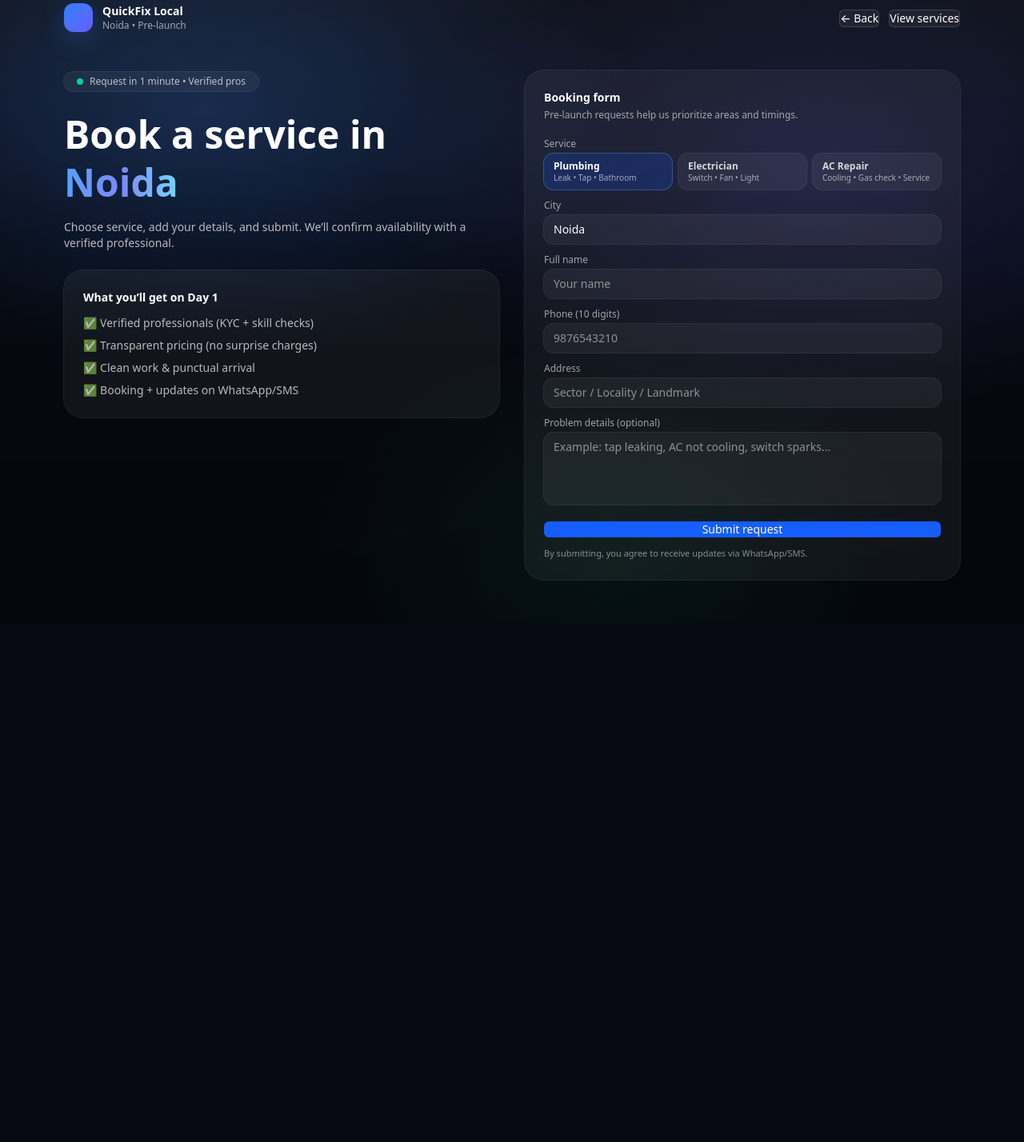
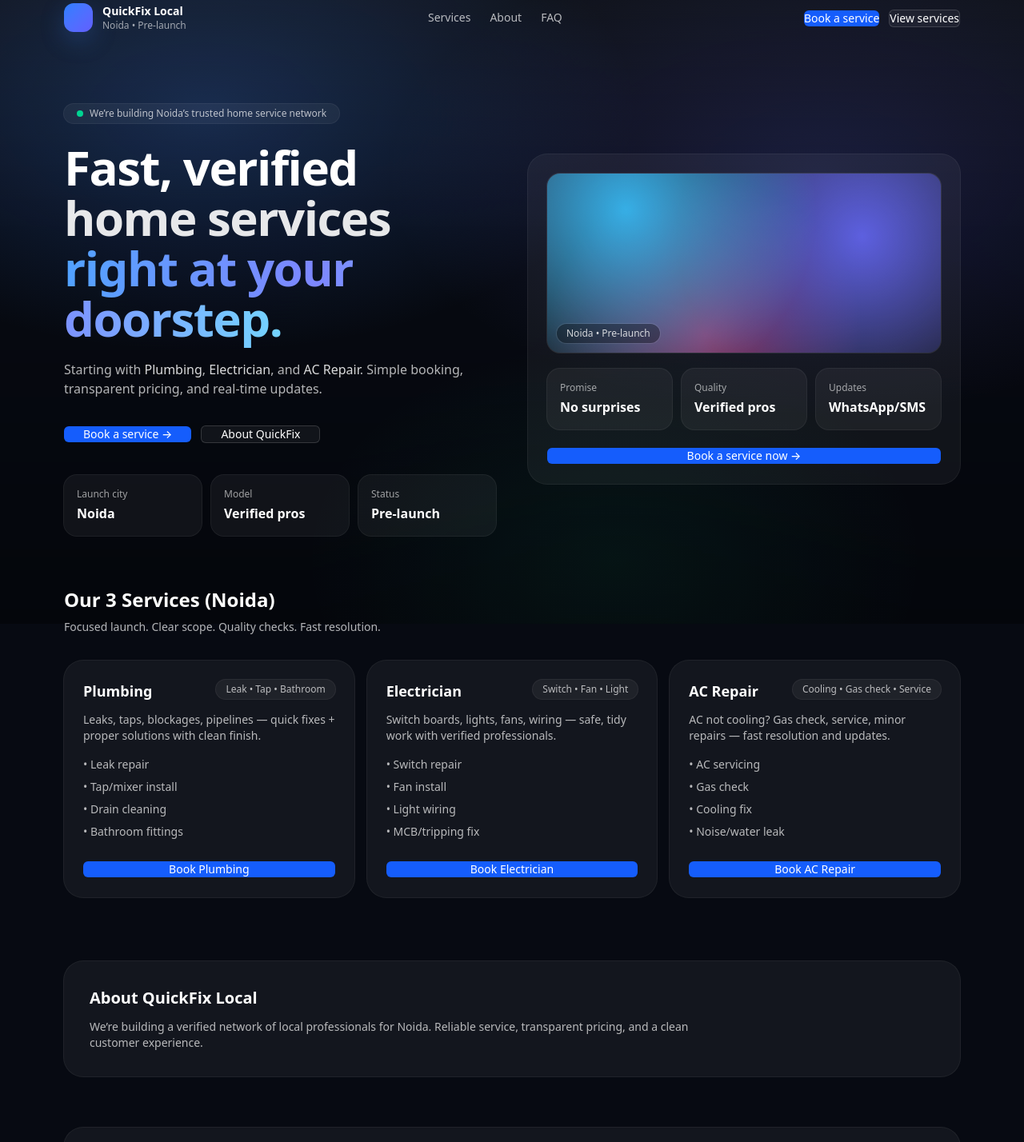
Before and after one commit to adarsh39565-hue/quickfixlocal, a Next.js app: page / in a window 1280 px wide. Shown: the part 20-1448 px from the top of the page at 80% size. Before the commit the page ends 825 px from the top, so only its background shows below. Built offline with nearby package versions, Linux system fonts and the light colour scheme.

Commit message:
Update page.tsx

```diff
--- a/app/page.tsx
+++ b/app/page.tsx
@@ -1,92 +1,40 @@
-"use client";
-
 import Link from "next/link";
-import { useMemo, useState } from "react";
-import { useRouter } from "next/navigation";
 import { Button } from "@/components/ui/button";
 
-type ServiceKey = "plumbing" | "electrician" | "ac-repair";
-
-const serviceOptions: { key: ServiceKey; label: string; sub: string }[] = [
-  { key: "plumbing", label: "Plumbing", sub: "Leak • Tap • Bathroom" },
-  { key: "electrician", label: "Electrician", sub: "Switch • Fan • Light" },
-  { key: "ac-repair", label: "AC Repair", sub: "Cooling • Gas check • Service" },
+const services = [
+  {
+    title: "Plumbing",
+    tag: "Leak • Tap • Bathroom",
+    desc:
+      "Leaks, taps, blockages, pipelines — quick fixes + proper solutions with clean finish.",
+    points: ["Leak repair", "Tap/mixer install", "Drain cleaning", "Bathroom fittings"],
+  },
+  {
+    title: "Electrician",
+    tag: "Switch • Fan • Light",
+    desc:
+      "Switch boards, lights, fans, wiring — safe, tidy work with verified professionals.",
+    points: ["Switch repair", "Fan install", "Light wiring", "MCB/tripping fix"],
+  },
+  {
+    title: "AC Repair",
+    tag: "Cooling • Gas check • Service",
+    desc:
+      "AC not cooling? Gas check, service, minor repairs — fast resolution and updates.",
+    points: ["AC servicing", "Gas check", "Cooling fix", "Noise/water leak"],
+  },
 ];
 
-function isValidPhone(phone: string) {
-  const p = phone.replace(/\D/g, "");
-  return p.length === 10;
-}
-
-export default function BookPage() {
-  const router = useRouter();
-
-  const [service, setService] = useState<ServiceKey>("plumbing");
-  const [city, setCity] = useState("Noida");
-  const [name, setName] = useState("");
-  const [phone, setPhone] = useState("");
-  const [address, setAddress] = useState("");
-  const [notes, setNotes] = useState("");
-  const [loading, setLoading] = useState(false);
-  const [errorMsg, setErrorMsg] = useState<string | null>(null);
-
-  const selectedServiceLabel = useMemo(() => {
-    const s = serviceOptions.find((x) => x.key === service);
-    return s?.label ?? "Service";
-  }, [service]);
-
-  async function submitBooking() {
-    setErrorMsg(null);
-
-    if (!name.trim()) return setErrorMsg("Please enter your name.");
-    if (!isValidPhone(phone)) return setErrorMsg("Please enter a valid 10-digit phone number.");
-    if (!address.trim()) return setErrorMsg("Please enter your address.");
-
-    setLoading(true);
-    try {
-      const res = await fetch("/api/book", {
-        method: "POST",
-        headers: { "Content-Type": "application/json" },
-        body: JSON.stringify({
-          service,
-          city,
-          name: name.trim(),
-          phone: phone.replace(/\D/g, ""),
-          address: address.trim(),
-          notes: notes.trim(),
-          source: "book-page",
-        }),
-      });
-
-      if (!res.ok) {
-        const text = await res.text().catch(() => "");
-        throw new Error(text || "Booking API failed. Please try again.");
-      }
-
-      const qp = new URLSearchParams({
-        service: selectedServiceLabel,
-        city,
-        phone: phone.replace(/\D/g, ""),
-        name: name.trim(),
-      });
-
-      router.push(`/book/confirm?${qp.toString()}`);
-    } catch (e: any) {
-      setErrorMsg(e?.message || "Something went wrong. Try again.");
-    } finally {
-      setLoading(false);
-    }
-  }
-
+export default function Home() {
   return (
     <main className="min-h-screen bg-[#070A12] text-white">
-      {/* background */}
+      {/* Deep gradient background */}
       <div className="pointer-events-none fixed inset-0">
         <div className="absolute inset-0 bg-[radial-gradient(900px_500px_at_20%_20%,rgba(59,130,246,0.25),transparent_60%),radial-gradient(900px_500px_at_80%_30%,rgba(99,102,241,0.18),transparent_60%),radial-gradient(700px_500px_at_60%_90%,rgba(16,185,129,0.10),transparent_55%)]" />
         <div className="absolute inset-0 bg-[linear-gradient(to_bottom,rgba(255,255,255,0.04),transparent_40%,rgba(0,0,0,0.35))]" />
       </div>
 
-      {/* header */}
+      {/* NAVBAR */}
       <header className="relative z-10 mx-auto flex max-w-6xl items-center justify-between px-4 py-6">
         <Link href="/" className="flex items-center gap-3">
           <div className="h-9 w-9 rounded-xl bg-gradient-to-br from-blue-500 to-indigo-500 shadow-[0_10px_30px_rgba(59,130,246,0.25)]" />
@@ -96,158 +44,192 @@ export default function BookPage() {
           </div>
         </Link>
 
+        <nav className="hidden items-center gap-6 text-sm text-white/70 md:flex">
+          <a href="#services" className="hover:text-white">Services</a>
+          <a href="#about" className="hover:text-white">About</a>
+          <a href="#faq" className="hover:text-white">FAQ</a>
+        </nav>
+
         <div className="flex items-center gap-3">
-          <Link href="/">
-            <Button className="border border-white/15 bg-white/5 text-white hover:bg-white/10">
-              ← Back
+          <Link href="/book">
+            <Button className="bg-blue-600 text-white hover:bg-blue-500">
+              Book a service
             </Button>
           </Link>
-          <Link href="/#services">
+
+          <a href="#services">
             <Button className="border border-white/15 bg-white/5 text-white hover:bg-white/10">
               View services
             </Button>
-          </Link>
+          </a>
         </div>
       </header>
 
-      {/* content */}
-      <section className="relative z-10 mx-auto max-w-6xl px-4 pb-20 pt-6">
-        <div className="grid gap-8 md:grid-cols-2">
-          {/* left intro */}
+      {/* HERO */}
+      <section className="relative z-10 mx-auto max-w-6xl px-4 py-10 md:py-16">
+        <div className="grid items-center gap-10 md:grid-cols-2">
           <div>
             <div className="inline-flex items-center gap-2 rounded-full bg-white/5 px-4 py-1 text-xs text-white/70 ring-1 ring-white/10">
               <span className="h-2 w-2 rounded-full bg-emerald-400" />
-              Request in 1 minute • Verified pros
+              We’re building Noida’s trusted home service network
             </div>
 
-            <h1 className="mt-6 text-3xl font-extrabold leading-tight md:text-5xl">
-              Book a service in{" "}
+            <h1 className="mt-6 text-4xl font-extrabold leading-[1.05] tracking-tight md:text-6xl">
+              Fast, verified{" "}
+              <span className="text-white/90">home services</span>
+              <br />
               <span className="bg-gradient-to-r from-blue-400 via-indigo-400 to-sky-300 bg-clip-text text-transparent">
-                Noida
+                right at your doorstep.
               </span>
             </h1>
 
-            <p className="mt-4 text-sm text-white/70 max-w-xl">
-              Choose service, add your details, and submit. We’ll confirm availability with a verified professional.
+            <p className="mt-5 max-w-xl text-base text-white/70">
+              Starting with <span className="text-white/85">Plumbing</span>,{" "}
+              <span className="text-white/85">Electrician</span>, and{" "}
+              <span className="text-white/85">AC Repair</span>. Simple booking,
+              transparent pricing, and real-time updates.
             </p>
 
-            <div className="mt-6 rounded-3xl bg-white/5 p-6 ring-1 ring-white/10">
-              <div className="text-sm font-semibold">What you’ll get on Day 1</div>
-              <ul className="mt-3 space-y-2 text-sm text-white/70">
-                <li>✅ Verified professionals (KYC + skill checks)</li>
-                <li>✅ Transparent pricing (no surprise charges)</li>
-                <li>✅ Clean work & punctual arrival</li>
-                <li>✅ Booking + updates on WhatsApp/SMS</li>
-              </ul>
+            <div className="mt-8 flex flex-wrap gap-3">
+              <Link href="/book">
+                <Button className="bg-blue-600 text-white hover:bg-blue-500 px-6">
+                  Book a service →
+                </Button>
+              </Link>
+
+              <a href="#about">
+                <Button className="border border-white/15 bg-white/5 text-white hover:bg-white/10 px-6">
+                  About QuickFix
+                </Button>
+              </a>
+            </div>
+
+            <div className="mt-10 grid gap-3 sm:grid-cols-3">
+              <div className="rounded-2xl bg-white/5 p-4 ring-1 ring-white/10">
+                <div className="text-xs text-white/60">Launch city</div>
+                <div className="mt-1 font-semibold">Noida</div>
+              </div>
+              <div className="rounded-2xl bg-white/5 p-4 ring-1 ring-white/10">
+                <div className="text-xs text-white/60">Model</div>
+                <div className="mt-1 font-semibold">Verified pros</div>
+              </div>
+              <div className="rounded-2xl bg-white/5 p-4 ring-1 ring-white/10">
+                <div className="text-xs text-white/60">Status</div>
+                <div className="mt-1 font-semibold">Pre-launch</div>
+              </div>
             </div>
           </div>
 
-          {/* right form */}
+          {/* RIGHT hero visual (no form) */}
           <div className="rounded-3xl bg-white/5 p-6 ring-1 ring-white/10">
-            <div className="text-sm font-semibold">Booking form</div>
-            <p className="mt-1 text-xs text-white/60">
-              Pre-launch requests help us prioritize areas and timings.
-            </p>
+            <div className="relative overflow-hidden rounded-2xl ring-1 ring-white/10">
+              <div className="h-56 bg-[radial-gradient(circle_at_20%_20%,rgba(56,189,248,0.9),transparent_55%),radial-gradient(circle_at_80%_35%,rgba(99,102,241,0.9),transparent_55%),radial-gradient(circle_at_40%_90%,rgba(236,72,153,0.55),transparent_55%),linear-gradient(135deg,rgba(255,255,255,0.06),rgba(255,255,255,0.02))]" />
+              <div className="absolute bottom-3 left-3 rounded-full bg-black/35 px-3 py-1 text-xs text-white/80 ring-1 ring-white/10">
+                Noida • Pre-launch
+              </div>
+            </div>
 
-            <div className="mt-5 space-y-3">
-              {/* Service select */}
-              <div>
-                <div className="text-xs text-white/60 mb-1">Service</div>
-                <div className="grid grid-cols-3 gap-2">
-                  {serviceOptions.map((opt) => {
-                    const active = opt.key === service;
-                    return (
-                      <button
-                        key={opt.key}
-                        type="button"
-                        onClick={() => setService(opt.key)}
-                        className={[
-                          "rounded-xl px-3 py-2 text-left text-xs ring-1 transition",
-                          active
-                            ? "bg-blue-600/20 ring-blue-400/40 text-white"
-                            : "bg-white/5 ring-white/10 text-white/80 hover:bg-white/10",
-                        ].join(" ")}
-                      >
-                        <div className="font-semibold">{opt.label}</div>
-                        <div className="text-[10px] text-white/60">{opt.sub}</div>
-                      </button>
-                    );
-                  })}
-                </div>
+            <div className="mt-5 grid gap-3 sm:grid-cols-3">
+              <div className="rounded-2xl bg-white/5 p-4 ring-1 ring-white/10">
+                <div className="text-xs text-white/60">Promise</div>
+                <div className="mt-1 font-semibold">No surprises</div>
               </div>
+              <div className="rounded-2xl bg-white/5 p-4 ring-1 ring-white/10">
+                <div className="text-xs text-white/60">Quality</div>
+                <div className="mt-1 font-semibold">Verified pros</div>
+              </div>
+              <div className="rounded-2xl bg-white/5 p-4 ring-1 ring-white/10">
+                <div className="text-xs text-white/60">Updates</div>
+                <div className="mt-1 font-semibold">WhatsApp/SMS</div>
+              </div>
+            </div>
 
-              <div>
-                <div className="text-xs text-white/60 mb-1">City</div>
-                <input
-                  value={city}
-                  onChange={(e) => setCity(e.target.value)}
-                  className="w-full rounded-xl bg-white/5 px-3 py-2 text-sm text-white outline-none ring-1 ring-white/10 focus:ring-blue-400/40"
-                  placeholder="Noida"
-                />
-              </div>
-
-              <div>
-                <div className="text-xs text-white/60 mb-1">Full name</div>
-                <input
-                  value={name}
-                  onChange={(e) => setName(e.target.value)}
-                  className="w-full rounded-xl bg-white/5 px-3 py-2 text-sm text-white outline-none ring-1 ring-white/10 focus:ring-blue-400/40"
-                  placeholder="Your name"
-                />
-              </div>
-
-              <div>
-                <div className="text-xs text-white/60 mb-1">Phone (10 digits)</div>
-                <input
-                  value={phone}
-                  onChange={(e) => setPhone(e.target.value)}
-                  className="w-full rounded-xl bg-white/5 px-3 py-2 text-sm text-white outline-none ring-1 ring-white/10 focus:ring-blue-400/40"
-                  placeholder="9876543210"
-                  inputMode="numeric"
-                />
-              </div>
-
-              <div>
-                <div className="text-xs text-white/60 mb-1">Address</div>
-                <input
-                  value={address}
-                  onChange={(e) => setAddress(e.target.value)}
-                  className="w-full rounded-xl bg-white/5 px-3 py-2 text-sm text-white outline-none ring-1 ring-white/10 focus:ring-blue-400/40"
-                  placeholder="Sector / Locality / Landmark"
-                />
-              </div>
-
-              <div>
-                <div className="text-xs text-white/60 mb-1">Problem details (optional)</div>
-                <textarea
-                  value={notes}
-                  onChange={(e) => setNotes(e.target.value)}
-                  className="min-h-[90px] w-full resize-none rounded-xl bg-white/5 px-3 py-2 text-sm text-white outline-none ring-1 ring-white/10 focus:ring-blue-400/40"
-                  placeholder="Example: tap leaking, AC not cooling, switch sparks..."
-                />
-              </div>
-
-              {errorMsg ? (
-                <div className="rounded-xl bg-red-500/10 px-3 py-2 text-xs text-red-200 ring-1 ring-red-400/20">
-                  {errorMsg}
-                </div>
-              ) : null}
-
-              <Button
-                onClick={submitBooking}
-                disabled={loading}
-                className="w-full bg-blue-600 text-white hover:bg-blue-500 disabled:opacity-60"
-              >
-                {loading ? "Submitting..." : "Submit request"}
-              </Button>
-
-              <div className="text-[11px] text-white/50">
-                By submitting, you agree to receive updates via WhatsApp/SMS.
-              </div>
+            <div className="mt-5">
+              <Link href="/book">
+                <Button className="w-full bg-blue-600 text-white hover:bg-blue-500">
+                  Book a service now →
+                </Button>
+              </Link>
             </div>
           </div>
         </div>
       </section>
+
+      {/* SERVICES */}
+      <section id="services" className="relative z-10 mx-auto max-w-6xl px-4 pb-20">
+        <h2 className="text-2xl font-bold">Our 3 Services (Noida)</h2>
+        <p className="mt-2 text-sm text-white/70">
+          Focused launch. Clear scope. Quality checks. Fast resolution.
+        </p>
+
+        <div className="mt-8 grid gap-4 md:grid-cols-3">
+          {services.map((s) => (
+            <div key={s.title} className="rounded-3xl bg-white/5 p-6 ring-1 ring-white/10">
+              <div className="flex items-start justify-between gap-3">
+                <div className="text-lg font-semibold">{s.title}</div>
+                <div className="rounded-full bg-white/5 px-3 py-1 text-xs text-white/70 ring-1 ring-white/10">
+                  {s.tag}
+                </div>
+              </div>
+
+              <p className="mt-3 text-sm text-white/70">{s.desc}</p>
+
+              <ul className="mt-4 space-y-2 text-sm text-white/70">
+                {s.points.map((p) => (
+                  <li key={p}>• {p}</li>
+                ))}
+              </ul>
+
+              <div className="mt-6">
+                <Link href="/book">
+                  <Button className="w-full bg-blue-600 text-white hover:bg-blue-500">
+                    Book {s.title}
+                  </Button>
+                </Link>
+              </div>
+            </div>
+          ))}
+        </div>
+      </section>
+
+      {/* ABOUT */}
+      <section id="about" className="relative z-10 mx-auto max-w-6xl px-4 pb-16">
+        <div className="rounded-3xl bg-white/5 p-8 ring-1 ring-white/10">
+          <h3 className="text-xl font-bold">About QuickFix Local</h3>
+          <p className="mt-3 text-sm text-white/70 max-w-3xl">
+            We’re building a verified network of local professionals for Noida.
+            Reliable service, transparent pricing, and a clean customer experience.
+          </p>
+        </div>
+      </section>
+
+      {/* FAQ */}
+      <section id="faq" className="relative z-10 mx-auto max-w-6xl px-4 pb-24">
+        <div className="rounded-3xl bg-white/5 p-8 ring-1 ring-white/10">
+          <h3 className="text-xl font-bold">FAQ</h3>
+          <div className="mt-6 grid gap-4 md:grid-cols-2">
+            <div className="rounded-2xl bg-white/5 p-5 ring-1 ring-white/10">
+              <div className="font-semibold">Are you live in Noida now?</div>
+              <p className="mt-2 text-sm text-white/70">
+                We’re in pre-launch. You can submit a request and we’ll contact you as we onboard verified pros.
+              </p>
+            </div>
+            <div className="rounded-2xl bg-white/5 p-5 ring-1 ring-white/10">
+              <div className="font-semibold">How do you verify professionals?</div>
+              <p className="mt-2 text-sm text-white/70">
+                KYC checks + skill validation + service behavior standards before they get listed.
+              </p>
+            </div>
+          </div>
+        </div>
+      </section>
+
+      <footer className="relative z-10 border-t border-white/10">
+        <div className="mx-auto flex max-w-6xl items-center justify-between px-4 py-6 text-xs text-white/60">
+          <div>© {new Date().getFullYear()} QuickFix Local</div>
+          <div>Noida • Pre-launch</div>
+        </div>
+      </footer>
     </main>
   );
 }
```
